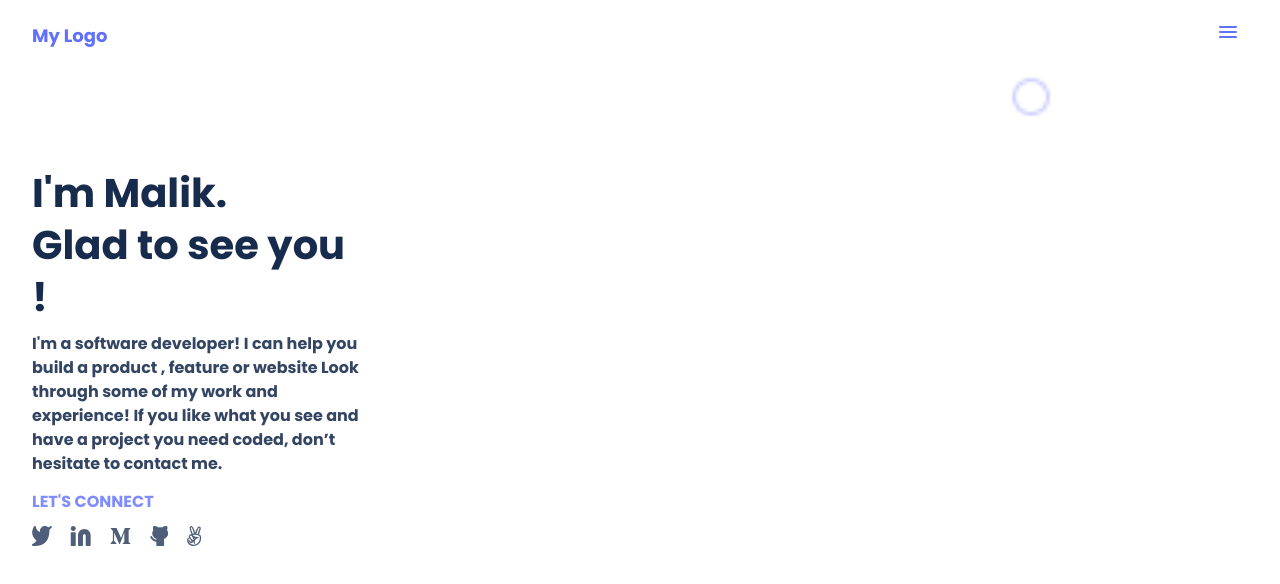
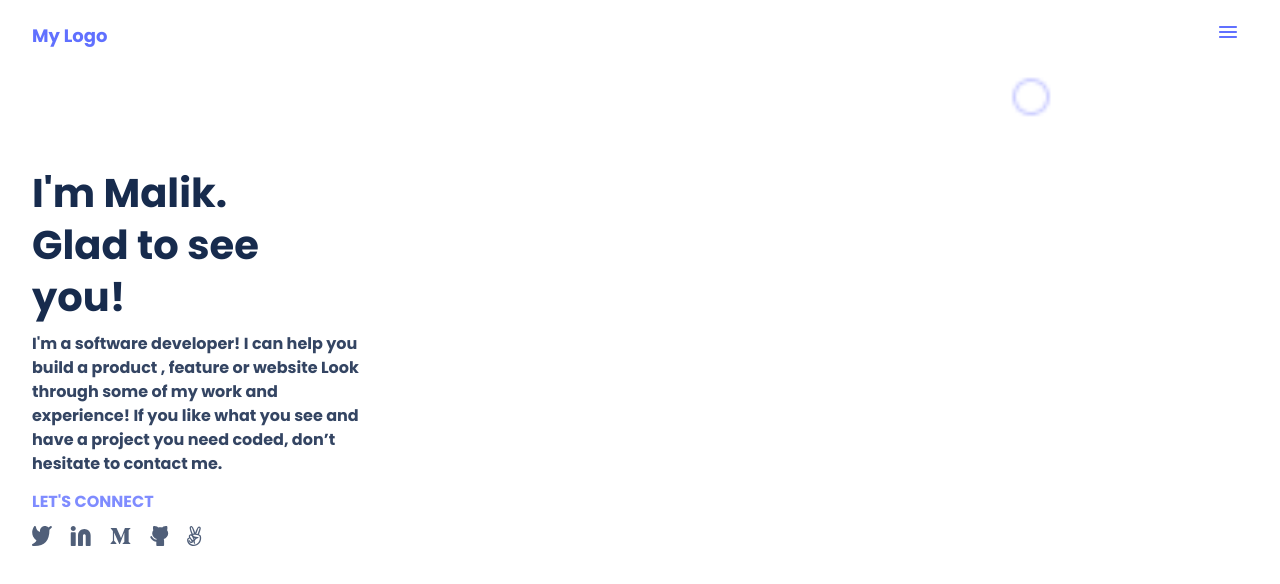
Before and after one commit to MalikTalha03/Portfolio, a website: page index.html in a window 1280 px wide. Drawn offline with Linux system fonts and the light colour scheme.

Commit message:
Fixed CSS for intro text

```diff
--- a/index.html
+++ b/index.html
@@ -18,10 +18,8 @@
     </div>
     <div class="headline">
         <b class="primary-text">
-            <span class="primary-text-txt-container">
-            <p class="intro">I'm Malik.</p>
-            <p class="intro">Glad to see you!</p>
-            </span>
+            <p >I'm Malik.<br>
+            Glad to see you!</p>
         </b>
         <div class="description">I'm a software developer! I can help you build a product , feature or website Look through some of my work and experience! If you like what you see and have a project you need coded, don’t hesitate to contact me.</div>
         <div class="social-media">
--- a/styles.css
+++ b/styles.css
@@ -41,9 +41,7 @@
     width: 170.17px;
     height: 20px;
 }
-.intro {
-    margin: 0;
-}
+
 .description {
     position: relative;
     line-height: 24px;
@@ -95,10 +93,7 @@
     background-position: center center;
 }
 
-.primary-text-txt-container {
-    line-break: anywhere;
-    width: 100%;
-}
+
 .primary-text {
     position: relative;
     font-size: 40px;
```
